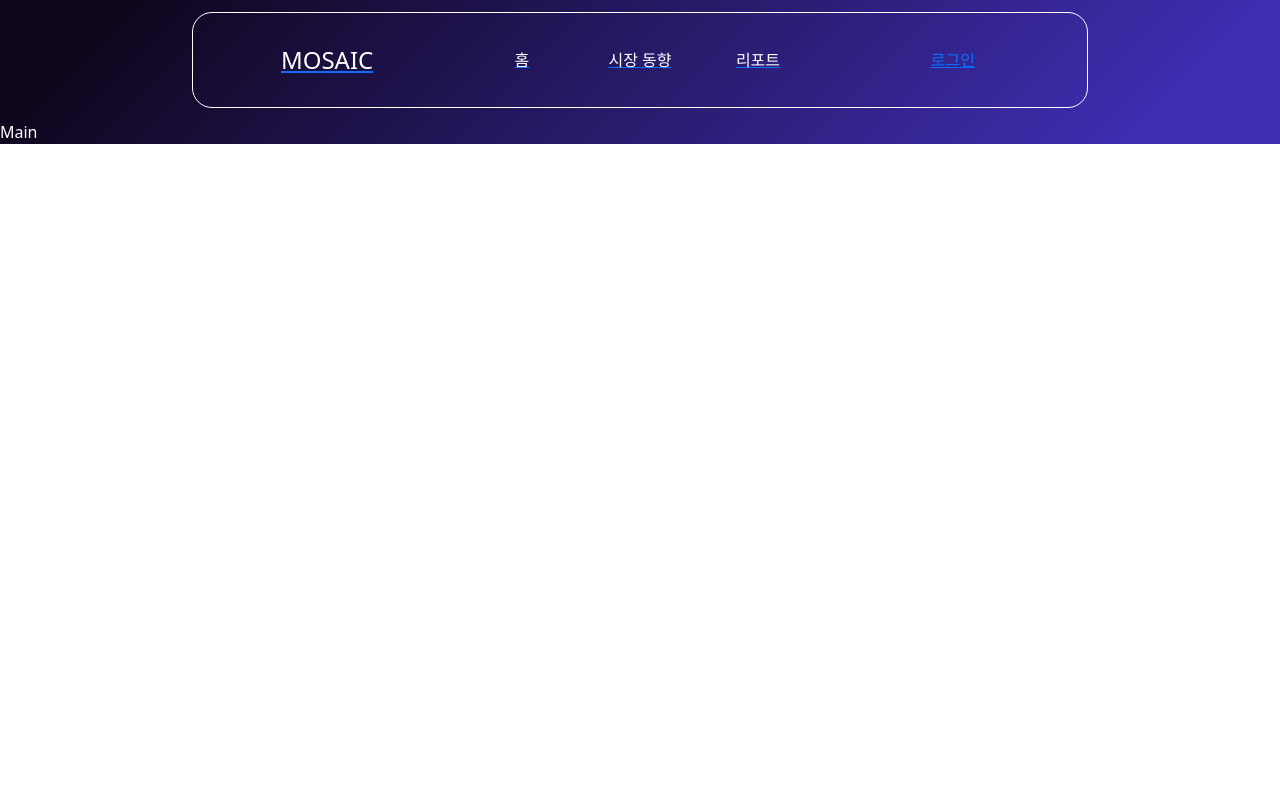
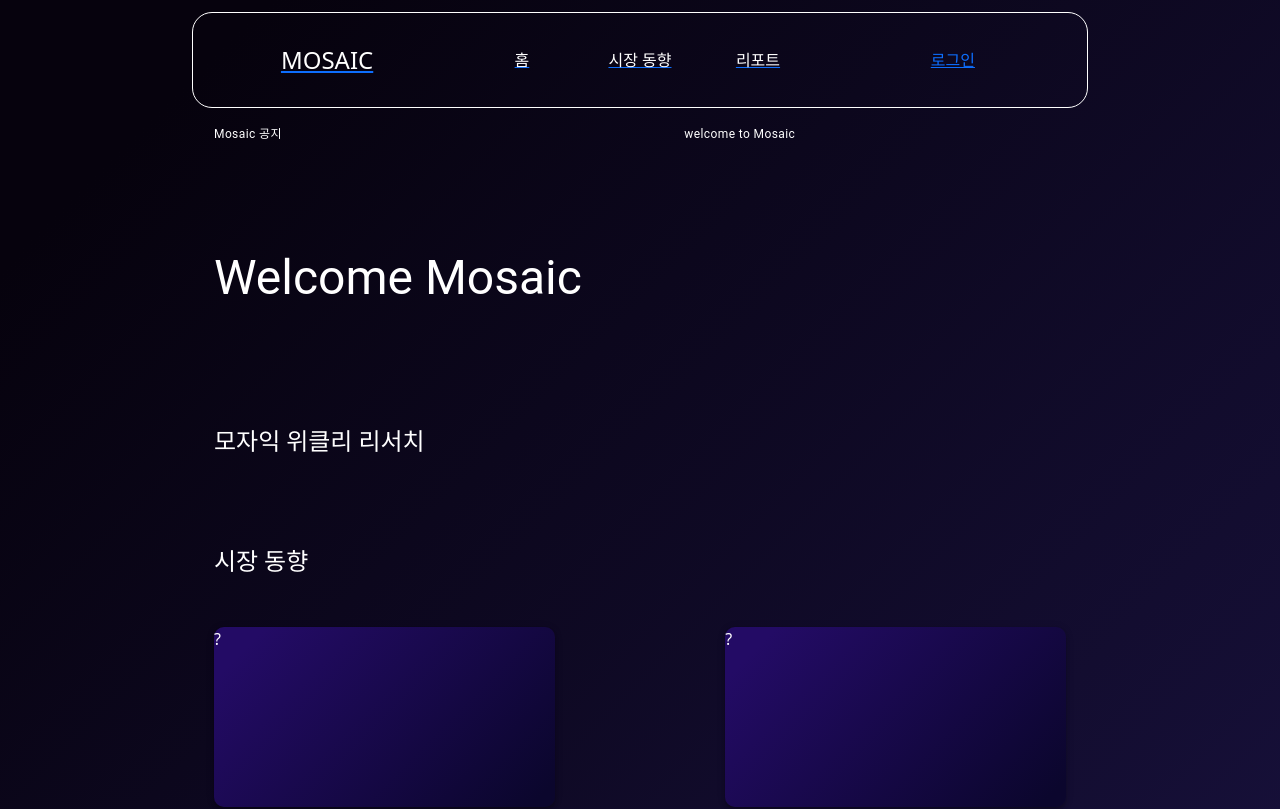
Before and after one commit to holyhansss/MOSAIC_FE, a React (Create React App) app: page / in a window 1280 px wide. Shown: the top 809 px of the page. Built offline with nearby package versions, Linux system fonts and the light colour scheme; no server answers; the database is empty.

Commit message:
edit main css

```diff
--- a/src/App.js
+++ b/src/App.js
@@ -11,12 +11,12 @@ import ReportDetail from "./pages/ReportDetail";
 import MyPage from "./pages/MyPage";
 import Header from "./components/Header/Header";
 import { auth, dbService } from "./firebase";
-import { getDocs, collection, query, where } from "firebase/firestore";
+import { getDocs, collection, query, where, orderBy } from "firebase/firestore";
 import styled from "styled-components";
 
 const Container = styled.div`
   @media screen {
-    background: linear-gradient(-45deg, #3e2eb2 10%, #10061e 90%);
+    background: linear-gradient(-45deg, #191240 10%, #06020d 90%);
     position: absolute;
     top: 0;
     left: 0;
@@ -69,16 +69,41 @@ function App() {
       }
     });
   }, []);
+
+  //리포트 리스트 db 불러오기
+  const [reports, setReports] = useState([]);
+
+  const getReports = async () => {
+    const q = query(collection(dbService, "weekly_report"), orderBy("date"));
+    const querySnapshot = await getDocs(q);
+    querySnapshot.forEach((docs) => {
+      const reportObj = {
+        id: docs.id,
+        title: docs.data().title,
+        date: docs.data().date,
+        writer: docs.data().writer,
+      };
+      setReports((prev) => [reportObj, ...prev]);
+    });
+  };
+  let result = reports[0];
+  useEffect(() => {
+    getReports();
+  }, []);
+
+
+
+
   return (
     <Container>
       <Header user={userObj} admin={admin} />
       <Routes>
-        <Route path="/" element={<MainPage />}></Route>
+        <Route path="/" element={<MainPage result={result} />}></Route>
         <Route path="/login" element={<Login />}></Route>
         <Route path="/join" element={<Join />}></Route>
         <Route path="admin" element={<Admin />}></Route>
         <Route path="/market" element={<MarketPage />}></Route>
-        <Route path="/reportList" element={<ReportList />}></Route>
+        <Route path="/reportList" element={<ReportList result={result} reports={reports} />}></Route>
         <Route
           path="/reportDetail/:id/:title/:writer/:date"
           element={<ReportDetail user={userObj} />}
--- a/src/components/Report/Reportlistcard.js
+++ b/src/components/Report/Reportlistcard.js
@@ -37,6 +37,7 @@ function Reportrecentcard({ id, title, writer, date }) {
           py: "32px",
           borderRadius: "20px",
           color: "white",
+          boxShadow: 3
         })}
       >
         <CardContent>
@@ -79,6 +80,7 @@ function Reportlistcard({ id, title, date, writer }) {
           margin: 1,
           borderRadius: "10px",
           color: "white",
+          boxShadow: 3
         }}
       >
         <CardContent>
--- a/src/pages/Main.js
+++ b/src/pages/Main.js
@@ -1,10 +1,178 @@
 import React from "react";
+import {
+  Container,
+  Grid,
+  Typography,
+  Box,
+} from "@mui/material";
+import { createTheme, ThemeProvider } from "@mui/material/styles";
+import styled, {keyframes} from "styled-components";
+import moment from "moment";
 
-const MainPage = () => {
+//components
+import {
+  Reportrecentcard,
+} from "../components/Report/Reportlistcard.js";
+
+
+// Style
+const theme = createTheme({
+  components: {
+    MuiToggleButton: {
+      selected: {
+        disable: 'true'
+      },
+      styleOverrides: {
+        root: {
+          "&.Mui-selected": {
+            color: "#fff",
+            fontWeight: 'bold',
+            backgroundColor: "rgba(0,0,0,0)",
+          },
+        },
+      },
+    },
+  },
+});
+
+const MainContainer = styled(Container)`
+  position: relative;
+  z-index: 1;
+`;
+
+const StyleBox = styled(Box)`
+  background: linear-gradient(-45deg, #0b062d 5%, #230b65 90%);
+  border-radius: 10px;
+`;
+
+const move = keyframes`
+  0% {
+    margin-left: 100%;
+    width: 300%
+  }
+
+  100% {
+    margin-left: 0%;
+    width: 100%;
+  }
+`;
+
+const SildeText = styled(Typography)`
+  animation: ${move} 10s linear infinite;
+`;
+
+
+const MainPage = ({result}) => {
   return (
-    <div>
-      <div>Main</div>
-    </div>
+    <MainContainer maxWidth="md">
+      <Grid container spacing={5}>
+        <Grid item xs={12}>
+          <Box sx={{ display: "flex"}}>
+            <Box
+              sx={{
+                maxHeight: "10px",
+                width: 1/5
+              }}>
+                <Typography variant="caption" >
+                  Mosaic 공지
+                </Typography>
+            </Box>
+            <Box
+              sx={{
+                maxHeight: "10px",
+                width: 4/5
+              }}>
+                <SildeText variant="caption" >
+                  welcome to Mosaic
+                </SildeText>
+            </Box>
+          </Box>
+        </Grid>
+        <Grid item xs={12}>
+          <Box sx={{paddingTop: 5}}/>
+        </Grid>
+        <Grid item xs={12}>
+          <Typography variant="h3" >
+            Welcome Mosaic
+          </Typography>
+        </Grid>
+        <Grid item xs={12}>
+          <Box sx={{paddingTop: 5}}/>
+        </Grid>
+        <Grid item xs={12}>
+          <Typography variant="h5" gutterBottom component="div">
+            모자익 위클리 리서치
+          </Typography>
+        </Grid>
+        <Grid item xs={12}>
+          <div>
+            {result !== undefined ? (
+              <Reportrecentcard
+                id={result.id}
+                title={result.title}
+                writer={result.writer}
+                date={moment(result.date).format("YYYY.MM.DD")}
+              />
+            ) : null}
+          </div>
+        </Grid>
+        <Grid item xs={12}>
+          <Typography variant="h5" gutterBottom component="div">
+              시장 동향
+            </Typography>
+        </Grid>
+        <Grid item xs={12}>
+          <Box sx={{ display: "flex"}}>
+            <StyleBox
+              sx={{
+                height: 180,
+                width: 2/5,
+                borderRadius: "10px",
+                color: "white",
+                boxShadow: 3
+              }}
+              >
+              ?
+            </StyleBox>
+            <Box
+              sx={{
+                height: 180,
+                width: 1/5,
+              }}
+              >
+            </Box>
+            <StyleBox
+              sx={{
+                height: 180,
+                width: 2/5,
+                borderRadius: "10px",
+                color: "white",
+                boxShadow: 3
+              }}
+              >
+              ?
+            </StyleBox>
+          </Box>
+        </Grid>
+        <Grid item xs={12}>
+          <Typography variant="h5" gutterBottom component="div">
+              발굴 코인
+            </Typography>
+        </Grid>
+        <Grid item xs={12}>
+          <StyleBox
+            sx={{
+              height: 500,
+              width:1,
+              borderRadius: "20px",
+              color: "white",
+              boxShadow: 3
+            }}>
+            발굴 코인 내용
+          </StyleBox>
+        </Grid>
+      </Grid>
+    </MainContainer>
   );
 };
 
--- a/src/pages/ReportList.js
+++ b/src/pages/ReportList.js
@@ -1,9 +1,9 @@
-import React, { useEffect, useState } from "react";
+import React from "react";
 import Typography from "@mui/material/Typography";
 import { Container, Grid, Box } from "@mui/material";
-import { getDocs, query, collection, orderBy } from "firebase/firestore";
-import { dbService } from "../firebase.js";
 import moment from "moment";
+import styled from "styled-components";
+
 
 //components
 import {
@@ -11,32 +11,21 @@ import {
   Reportrecentcard,
 } from "../components/Report/Reportlistcard.js";
 
-function ReportList() {
-  const [reports, setReports] = useState([]);
+const MainContainer = styled(Container)`
+  position: relative;
+  z-index: 1;
+`;
 
-  const getReports = async () => {
-    const q = query(collection(dbService, "weekly_report"), orderBy("date"));
-    const querySnapshot = await getDocs(q);
-    querySnapshot.forEach((docs) => {
-      const reportObj = {
-        id: docs.id,
-        title: docs.data().title,
-        date: docs.data().date,
-        writer: docs.data().writer,
-      };
-      setReports((prev) => [reportObj, ...prev]);
-    });
-  };
-  let result = reports[0];
-  useEffect(() => {
-    getReports();
-  }, []);
+function ReportList({result, reports}) {
 
   return (
     <div>
       <p />
-      <Container>
+      <MainContainer maxWidth="md">
         <Grid container spacing={3}>
+          <Grid item xs={12}>
+            <Box sx={{paddingTop: 3}}/>
+          </Grid>
           <Grid item xs={12}>
             <Typography variant="h5" gutterBottom component="div">
               최신리포트
@@ -67,7 +56,7 @@ function ReportList() {
                 columns={{ xs: 4, sm: 8, md: 20 }}
               >
                 {reports.slice(1).map((report, index) => (
-                  <Grid item xs={2} sm={4} md={4} key={index}>
+                  <Grid item xs={2} sm={4} md={5} key={index}>
                     <Reportlistcard
                       id={report.id}
                       title={report.title}
@@ -80,7 +69,7 @@ function ReportList() {
             </Box>
           </Grid>
         </Grid>
-      </Container>
+      </MainContainer>
     </div>
   );
 }
```
